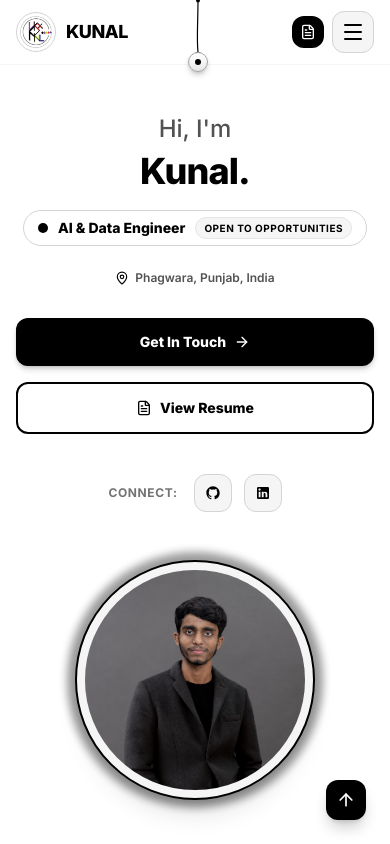
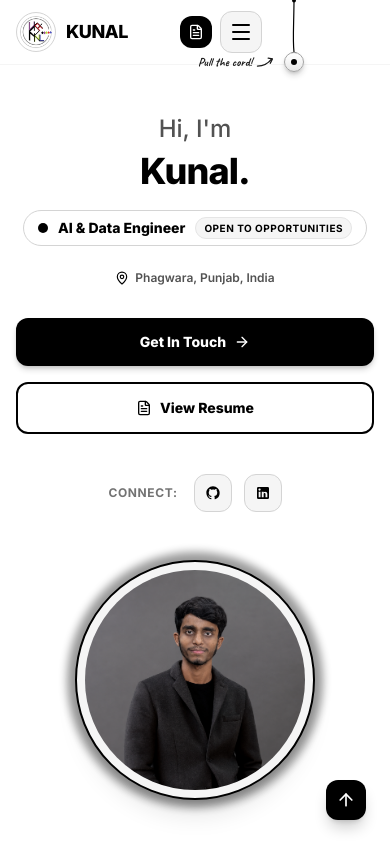
Before and after one commit to DreamtoProgram/Kunal.Portfolio, a React (Vite) app: page / in a window 390 px wide. Shown: the top 844 px of the page. Built offline with nearby package versions, Linux system fonts and the light colour scheme.

Commit message:
fix(mobile): move pull cord to top right corner, shift navbar buttons left, and show pull cord text on mobile

```diff
--- a/src/components/Navbar.jsx
+++ b/src/components/Navbar.jsx
@@ -130,8 +130,8 @@ export const Navbar = ({ isDark, activeSection, onOpenResume }) => {
             </div>
           </nav>
 
-          {/* Mobile Menu Button */}
-          <div className="flex md:hidden items-center space-x-2">
+          {/* Mobile Menu Button - Shifted left on mobile to accommodate top right pull cord */}
+          <div className="flex md:hidden items-center space-x-2 mr-28 sm:mr-0">
             <button
               onClick={onOpenResume}
               className={`p-2 rounded-xl text-xs font-bold transition-colors ${
--- a/src/components/PullCord.jsx
+++ b/src/components/PullCord.jsx
@@ -210,7 +210,7 @@ export const PullCord = ({ isDark, onToggleTheme }) => {
 
   return (
     <div
-      className="fixed top-0 right-28 sm:right-10 md:right-16 lg:right-20 z-[100] select-none pointer-events-auto"
+      className="fixed top-0 right-4 sm:right-10 md:right-16 lg:right-20 z-[100] select-none pointer-events-auto"
       role="region"
       aria-label="Theme switch pull cord"
     >
@@ -307,8 +307,8 @@ export const PullCord = ({ isDark, onToggleTheme }) => {
             </div>
           </div>
 
-          {/* Handwritten "Pull the cord!" Instruction - Desktop & Tablet Only to prevent overlapping mobile hero text */}
-          <div className="hidden sm:flex absolute right-full mr-2.5 top-1/2 -translate-y-1/2 items-center pointer-events-none opacity-90 transition-transform duration-200">
+          {/* Handwritten "Pull the cord!" Instruction - Visible across mobile and desktop with consistent opacity */}
+          <div className="flex absolute right-full mr-2 sm:mr-2.5 top-1/2 -translate-y-1/2 items-center pointer-events-none opacity-90 transition-transform duration-200">
             <div className="flex items-center gap-1 whitespace-nowrap">
               <span
                 className={`font-handwriting text-xs sm:text-sm font-bold tracking-normal select-none transition-colors duration-300 ${
```
